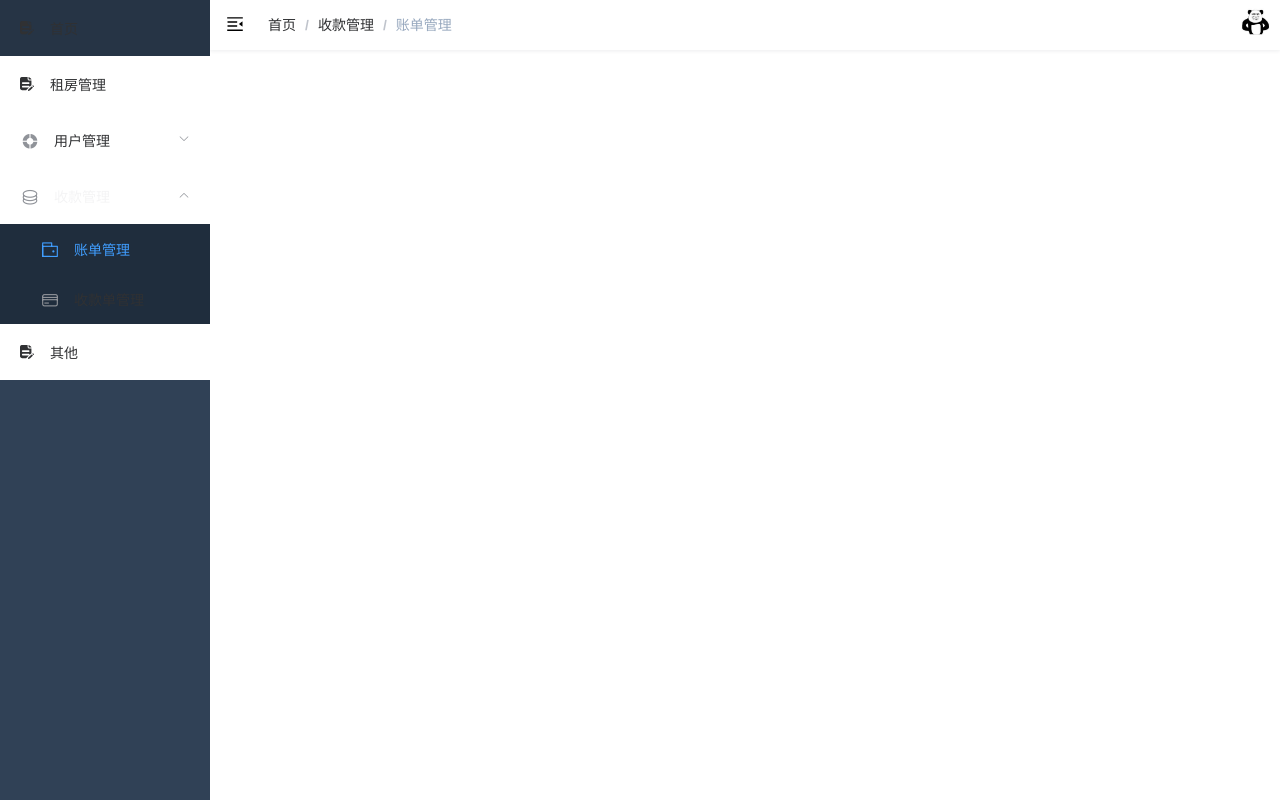
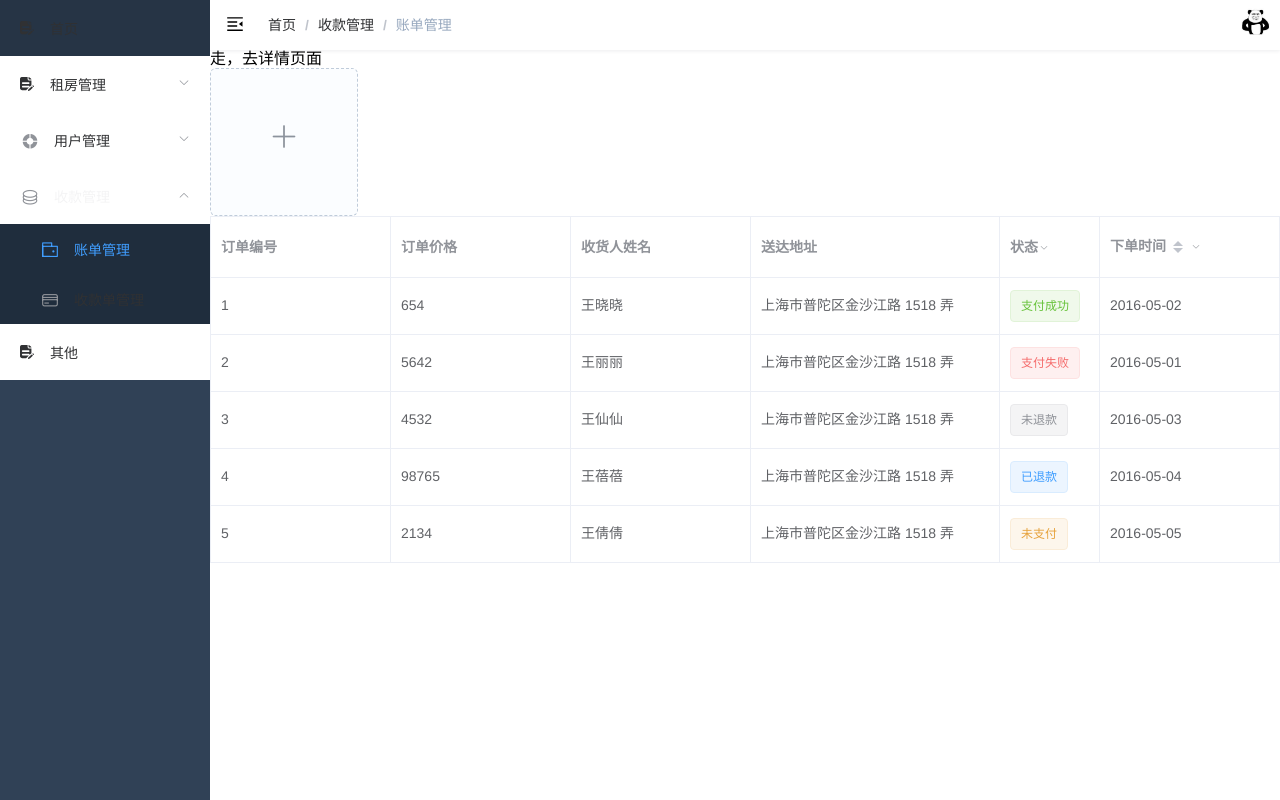
Before and after one commit to lkkseller/anjuli, a Vue app: page /#/collectList/billCollect in a window 1280 px wide. Built offline with nearby package versions, Linux system fonts and the light colour scheme.

Commit message:
aigao-anjuli

```diff
--- a/src/router/index.js
+++ b/src/router/index.js
@@ -38,12 +38,27 @@ export const constantRoutes = [
   {
     path: '/houseList',
     component: Layout,
+    name: 'HouseList',
+    meta: { title: '租房管理', icon: 'form' },
     children: [
       {
-        path: 'index',
-        name: 'HouseList',
-        component: () => import('@/views/houseList/index'),
-        meta: { title: '租房管理', icon: 'form' }
+        path: 'houseAdd',
+        name: 'HouseAdd',
+        component: () => import('@/views/houseList/houseAdd/index'),
+        meta: { title: '房源上传', icon: 'el-icon-tickets' },
+        hidden: true
+      },
+      {
+        path: 'houseInfo',
+        name: 'HouseInfo',
+        component: () => import('@/views/houseList/houseInfo/index'),
+        meta: { title: '房源信息管理', icon: 'el-icon-school' }
+      },
+      {
+        path: 'houseCheck',
+        name: 'HouseCheck',
+        component: () => import('@/views/houseList/houseCheck/index'),
+        meta: { title: '房源审核', icon: 'el-icon-school' }
       }
     ]
   },
@@ -59,7 +74,7 @@ export const constantRoutes = [
         path: 'userInfo',
         name: 'UserInfo',
         component: () => import('@/views/userList/userInfo/index'),
-        meta: { title: '用户信息管理', icon: 'el-icon-tickets' }
+        meta: { title: '用户信息管理', icon: 'el-icon-tickets' },
       },
       {
         path: 'userPower',
@@ -88,6 +103,13 @@ export const constantRoutes = [
         name: 'ReceiptCollect',
         component: () => import('@/views/collectList/receiptCollect/index'),
         meta: { title: '收款单管理', icon: 'el-icon-bank-card' }
+      },
+      {
+        path: 'billDetails',
+        name: 'BillDetails',
+        component: () => import('@/views/collectList/billCollect/billDetails/index'),
+        meta: { title: '收款单管理', icon: 'el-icon-bank-card' },
+        hidden: true
       }
     ]
   },
--- a/src/views/collectList/billCollect/index.vue
+++ b/src/views/collectList/billCollect/index.vue
@@ -1,19 +1,158 @@
 <template>
   <div>
+    <router-link :to="{ path: 'billDetails' }"> 走，去详情页面 </router-link>
+    <div>
+      <el-upload
+        action="https://jsonplaceholder.typicode.com/posts/"
+        list-type="picture-card"
+        :on-preview="handlePictureCardPreview"
+        :on-remove="handleRemove"
+      >
+        <i class="el-icon-plus"></i>
+      </el-upload>
+      <el-dialog :visible.sync="dialogVisible">
+        <img width="100%" :src="dialogImageUrl" alt="" />
+      </el-dialog>
+    </div>
+    <div class="safetyInfo">
+      <!-- <el-button @click="resetDateFilter">清除日期过滤器</el-button>
+      <el-button @click="clearFilter">清除所有过滤器</el-button> -->
+      <el-table ref="filterTable" :data="tableData" style="width: 100%" border>
+        <el-table-column prop="oid" label="订单编号" width="180">
+        </el-table-column>
+        <el-table-column prop="oprice" label="订单价格" width="180">
+        </el-table-column>
+        <el-table-column prop="oname" label="收货人姓名" width="180">
+        </el-table-column>
+        <el-table-column prop="oaddress" label="送达地址">
+        </el-table-column>
+        <el-table-column
+          prop="otag"
+          label="状态"
+          width="100"
+          :filters="[
+            { text: '未支付', value: '未支付', },
+            { text: '支付成功', value: '支付成功', },
+            { text: '支付失败', value: '支付失败' },
+            { text: '待退款', value: '待退款' },
+            { text: '已退款', value: '已退款' }
+          ]"
+          :filter-method="filterTag"
+          filter-placement="bottom-end"
+        >
+          <template slot-scope="scope">
+            <el-tag
+              :type="scope.row.type"
+              disable-transitions
+              >{{ scope.row.otag }}</el-tag
+            >
+          </template>
+        </el-table-column>
+        <el-table-column
+          prop="odate"
+          label="下单时间"
+          sortable
+          width="180"
+          column-key="date"
+          :filters="[
+            { text: '2016-05-01', value: '2016-05-01' },
+            { text: '2016-05-02', value: '2016-05-02' },
+            { text: '2016-05-03', value: '2016-05-03' },
+            { text: '2016-05-04', value: '2016-05-04' },
+          ]"
+          :filter-method="filterHandler"
+        >
+        </el-table-column>
 
+
+      </el-table>
+    </div>
   </div>
 </template>
 
 <script>
 export default {
-  data(){
-    return{
-
-    }
-  }
-}
+  data() {
+    return {
+      dialogImageUrl: '',
+      dialogVisible: false,
+      tableData: [
+        {
+          oid: "1",
+          oprice: "654",
+          odate: "2016-05-02",
+          oname: "王晓晓",
+          oaddress: "上海市普陀区金沙江路 1518 弄",
+          otag: "支付成功",
+          type: "success"
+        },
+        {
+          oid: "2",
+          oprice: "5642",
+          odate: "2016-05-01",
+          oname: "王丽丽",
+          oaddress: "上海市普陀区金沙江路 1518 弄",
+          otag: "支付失败",
+          type: "danger"
+        },
+        {
+          oid: "3",
+          oprice: "4532",
+          odate: "2016-05-03",
+          oname: "王仙仙",
+          oaddress: "上海市普陀区金沙江路 1518 弄",
+          otag: "未退款",
+          type: "info"
+        },
+        {
+          oid: "4",
+          oprice: "98765",
+          odate: "2016-05-04",
+          oname: "王蓓蓓",
+          oaddress: "上海市普陀区金沙江路 1518 弄",
+          otag: "已退款",
+          type: "primary"
+        },
+        {
+          oid: "5",
+          oprice: "2134",
+          odate: "2016-05-05",
+          oname: "王倩倩",
+          oaddress: "上海市普陀区金沙江路 1518 弄",
+          otag: "未支付",
+          type: "warning"
+        }
+      ],
+    };
+  },
+  methods: {
+    handleRemove(file, fileList) {
+      console.log(file, fileList);
+    },
+    handlePictureCardPreview(file) {
+      this.dialogImageUrl = file.url;
+      this.dialogVisible = true;
+    },
+    resetDateFilter() {
+      this.$refs.filterTable.clearFilter("date");
+    },
+    clearFilter() {
+      this.$refs.filterTable.clearFilter();
+    },
+    formatter(row, column) {
+      return row.address;
+    },
+    filterTag(value, row) {
+      console.info(value)
+      return row.tag === value;
+    },
+    filterHandler(value, row, column) {
+      const property = column["property"];
+      return row[property] === value;
+    },
+  },
+};
 </script>
 
 <style scoped>
-
 </style>
```
Also changed, not shown: src/views/userList/userInfo/index.vue (+1 -10 lines).
